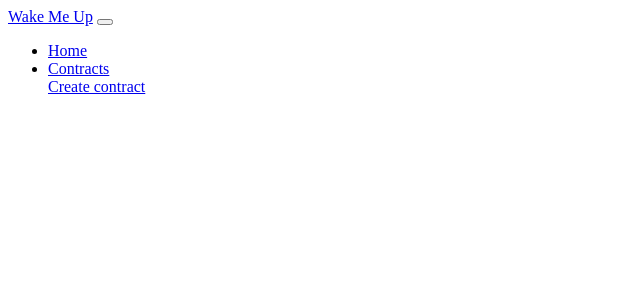
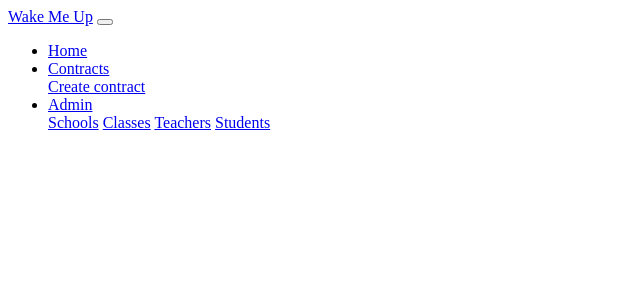
Before and after one commit to buffgecko12/dcp, a Django app: template templates/navbar.html in a window 1280 px wide. Shown: the top 300 px of the page, without its empty margins (0-640 px from the left). Run offline with Django 3.2, Linux system fonts and the light colour scheme; the template is opened without the code that fills it, so the values that code supplies are empty; parts of the project's set-up code (start-up, migrations or seed data) failed here and were passed over.

Commit message:
DCP #9 Added admin structure

```diff
--- a/templates/navbar.html
+++ b/templates/navbar.html
@@ -16,6 +16,15 @@
                     <a class="dropdown-item" href="{% url 'wakemeup:create_contract' %}">Create contract</a>
                 </div>
             </li>
+            <li class="nav-item dropdown">
+                <a class="nav-link dropdown-toggle" href="#" id="navbardrop" data-toggle="dropdown">Admin</a>
+                <div class="dropdown-menu">
+                    <a class="dropdown-item" href="{% url 'wakemeup:edit_school' %}">Schools</a>
+                    <a class="dropdown-item" href="{% url 'wakemeup:edit_class' %}">Classes</a>
+                    <a class="dropdown-item" href="{% url 'wakemeup:edit_teacher' %}">Teachers</a>
+                    <a class="dropdown-item" href="{% url 'wakemeup:edit_student' %}">Students</a>
+                </div>
+            </li>
         </ul>
     </div>
 </nav>
--- a/wakemeup/urls.py
+++ b/wakemeup/urls.py
@@ -1,11 +1,19 @@
 from django.conf.urls import url
 from . import views
 
-app_name= 'wakemeup' # qualifies url pattern names with 'itemdb' namespace (i.e. 'itemdb:iteminfo')
+app_name= 'wakemeup' # qualifies url pattern names with 'wakemeup' namespace (i.e. 'wakemeup:create_contract')
 urlpatterns = [
 
     # Index (i.e. /wakemeup)
     url(r'^$', views.index, name="index"),
+
+    # Contract
     url(r'^contract/new$', views.create_contract, name="create_contract"),
-    url(r'^contract/new_new$', views.create_contract_new, name="create_contract_new"),
+
+    # Admin
+    url(r'^admin/edit_school', views.add_school, name="edit_school"),
+    url(r'^admin/edit_class', views.add_school, name="edit_class"),
+    url(r'^admin/edit_teacher', views.add_school, name="edit_teacher"),
+    url(r'^admin/edit_student', views.add_school, name="edit_student"),
+
 ]
```
